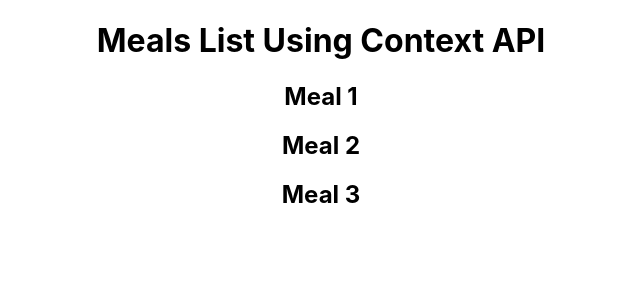
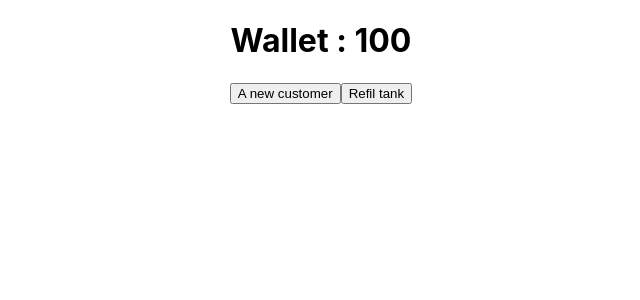
Before and after one commit to samsMay2001/State-Management, a React (Create React App) app: page / in a window 1280 px wide. Shown: the top 300 px of the page, without its empty margins (319-959 px from the left). Built offline with nearby package versions, Linux system fonts and the light colour scheme.

Commit message:
using (useReducer) to manage complex state

```diff
--- a/src/App.js
+++ b/src/App.js
@@ -2,14 +2,29 @@ import logo from './logo.svg';
 import './App.css';
 import MealsList from './components/MealsList';
 import MealsProvider from './components/MealsProvider';
+import { useReducer, useState } from 'react';
+
+
+
+const reducer = (state, action)=> {
+  if (action.type == "ride") return {money: state.money + 10};
+  if (action.type == "fuel") return {money: state.money - 50};
+  return new Error();
+}
 
 function App() {
+
+  const initialState = {money: 100};
+  const [state, dispatch] = useReducer(reducer, initialState);
+  // const [states, setState] = useState(initialState, reducer)
+
   return (
     <div className="App">
-      {/* No need to wrap in MealsList in MealsProvider if you're just using normal functions check (MealList.js) and (Test.js) */}
-      {/* <MealsProvider> */}
-        <MealsList/>
-      {/* </MealsProvider> */}
+      <h1>Wallet : {state.money}</h1>
+      <div>
+        <button onClick={()=> dispatch({type : 'ride'})}>A new customer</button>
+        <button onClick={()=> dispatch({type : 'fuel'})}>Refil tank</button>
+      </div>
     </div>
   );
 }
--- a/src/components/MealsList.js
+++ b/src/components/MealsList.js
@@ -1,17 +1,11 @@
 import { useMealsListContext } from "./MealsProvider"
-import test from "./Test";
 
 const MealsList = () => {
-    // const {meals} = useMealsListContext(); // it's like subscribing to a service in angular
-    let mealTest = test();
+    const {meals} = useMealsListContext(); // it's like subscribing to a service in angular
     return (
         <div>
-            {/* using a normal function called (test()) to get meals will work also */}
             <h1>Meals List Using Context API</h1>
-            {/* {meals && meals.map((meal, index)=> ( // map is like ngFor in angular
-                <h2 key={index}>{meal}</h2>
-            ))} */}
-            {mealTest.map((meal, index)=> ( //
+            {meals && meals.map((meal, index)=> ( // map is like ngFor in angular
                 <h2 key={index}>{meal}</h2>
             ))}
         </div>
--- a/src/components/Test.js
+++ /dev/null
@@ -1,14 +0,0 @@
-import React from "react";
-
-function test(){
-    // this code throws an error because you use (React.useState()) in a function that is neither a React Component or a custom react hook
-    const todayMeals = [
-        'Meal 1',
-        'Meal 2',
-        'Meal 3',
-    ]
-    const [meals, setMealList] = React.useState(todayMeals)
-    return meals
-}
-
-export default test;
```
